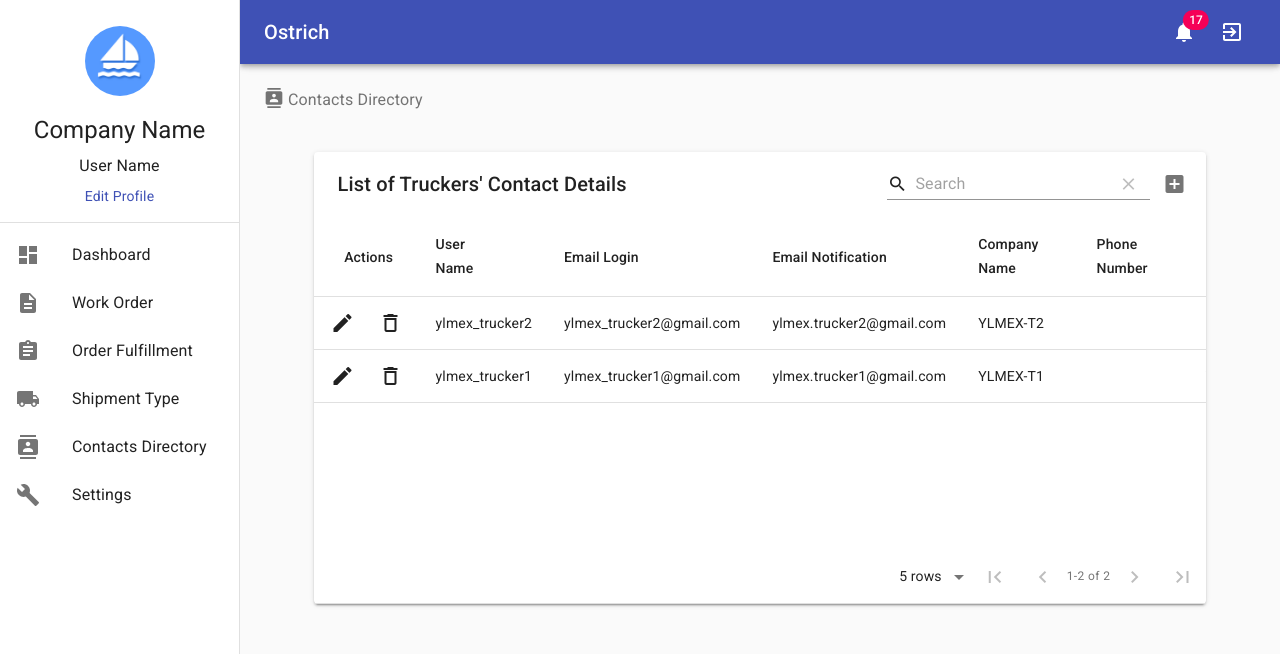
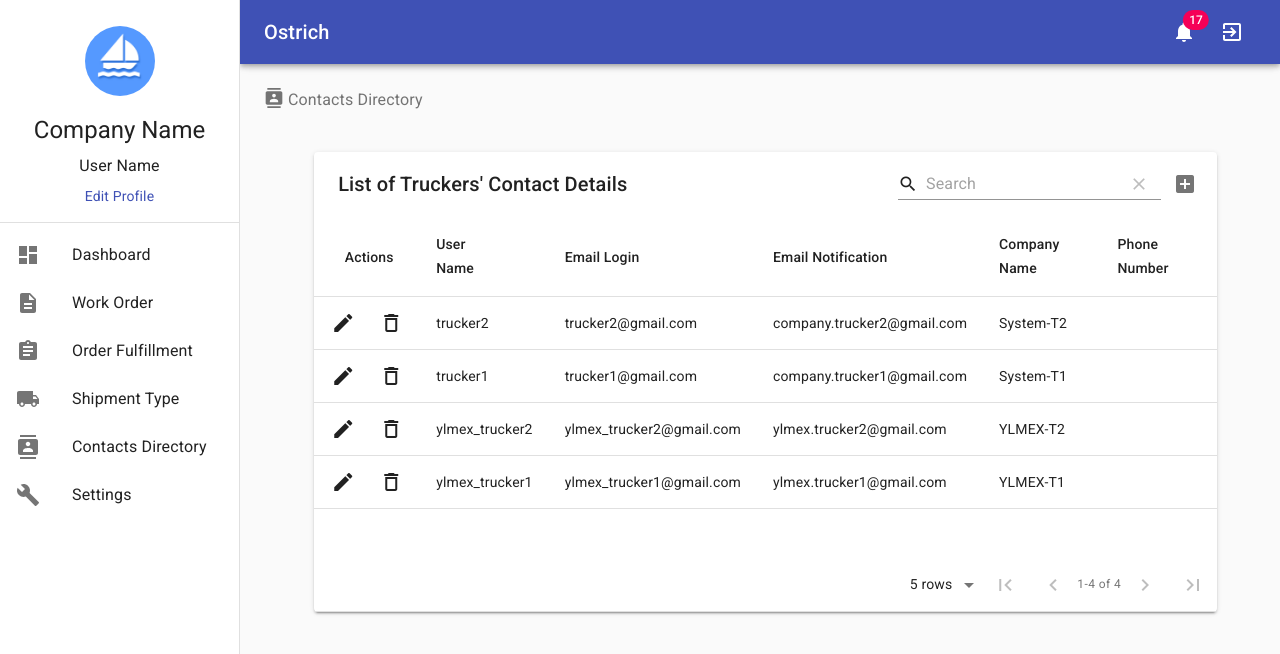
Before and after one commit to liyanarosliescs/ostrich-ui, a React (Create React App) app: page /shipper/contactsdirectory in a window 1280 px wide. Shown: the top 654 px of the page. Built offline with nearby package versions, Linux system fonts and the light colour scheme.

Commit message:
add more trucker details data

```diff
--- a/src/components/Shipper/ContactsTable.js
+++ b/src/components/Shipper/ContactsTable.js
@@ -15,12 +15,28 @@ export default function ContactsTable() {
     ],
     data: [
       {
+        name: 'trucker2',
+        emailLogin: 'trucker2@gmail.com',
+        emailNotification: 'company.trucker2@gmail.com',
+        companyName: 'System-T2',
+        phoneNumber: '',
+        truckerPriority: '1',
+      },
+      {
+        name: 'trucker1',
+        emailLogin: 'trucker1@gmail.com',
+        emailNotification: 'company.trucker1@gmail.com',
+        companyName: 'System-T1',
+        phoneNumber: '',
+        truckerPriority: '1',
+      },
+      {
         name: 'ylmex_trucker2',
         emailLogin: 'ylmex_trucker2@gmail.com',
         emailNotification: 'ylmex.trucker2@gmail.com',
         companyName: 'YLMEX-T2',
         phoneNumber: '',
-        truckerPriority: '0',
+        truckerPriority: '1',
       },
       {
         name: 'ylmex_trucker1',
```
